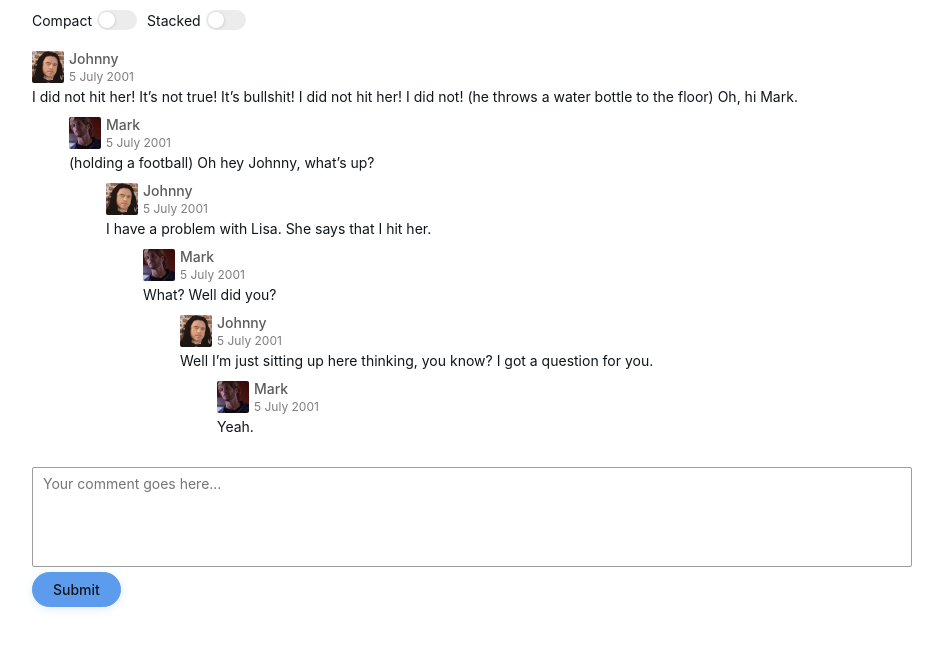
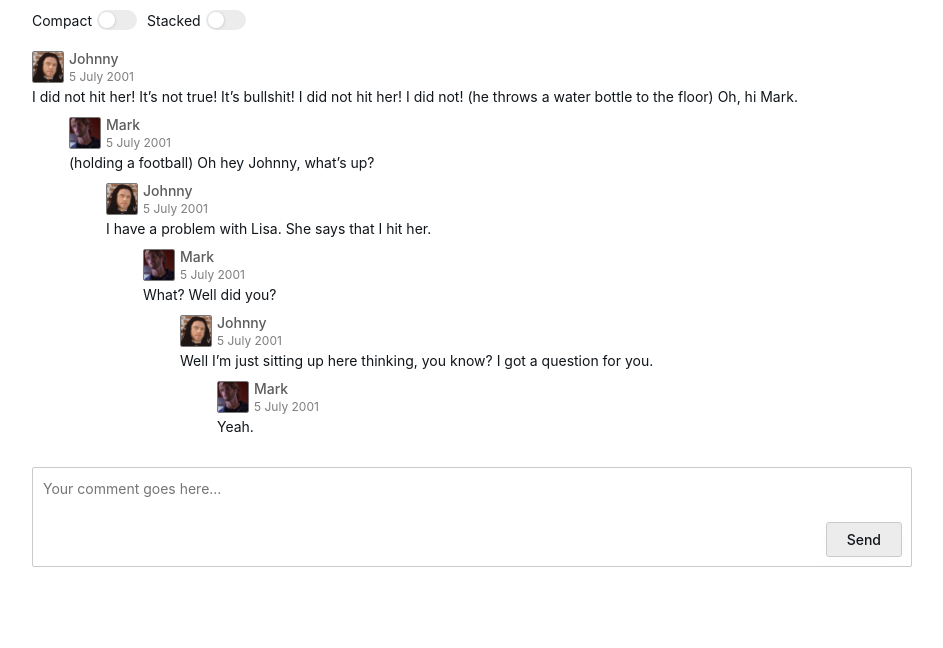
Before and after one commit to fanisco/reacy-ui, a React (Create React App) app: page / in a window 1280 px wide. Shown: the top 648 px of the page, without its empty margins (168-1111 px from the left). Built offline with nearby package versions, Linux system fonts and the light colour scheme.

Commit message:
Post form style

```diff
--- a/src/App.tsx
+++ b/src/App.tsx
@@ -1,13 +1,10 @@
 import React, { Component } from 'react';
 import styled from 'styled-components';
 import CommentList from './ui/comments/CommentList';
-import Textarea from './ui/input/Textarea';
+import Form from './ui/comments/Form';
 import Switch from './ui/input/Switch';
 import data from './data/comments.json';
 import DataSet from './core/source/DataSet';
-import colors from './ui/colors';
-
-const transition = 'transition: all 0.15s ease-in-out';
 
 const LayoutBlock = styled.div`
   max-width: 900px;
@@ -20,22 +17,6 @@ const CommentsBlock = styled.div`
 
 const PostBlock = styled.div`
   padding: 10px;
-`;
-
-const Button = styled.button`
-  ${transition};
-  height: 35px;
-  padding: 5px 20px;
-  background-color: ${colors.primary};
-  border: 1px solid ${colors.primary};
-  border-radius: 40px;
-  cursor: pointer;
-  font-weight: 500;
-  box-shadow: 0 2px 10px ${colors.primary}30;
-
-  &:hover {
-    background-color: ${colors.primary};
-  }
 `;
 
 const FormGrid = styled.div`
@@ -75,8 +56,7 @@ export default class App extends Component<{}, { compact: boolean, stacked: bool
           <CommentList comments={this.data.records} compact={this.state.compact} stacked={this.state.stacked}/>
         </CommentsBlock>
         <PostBlock>
-          <Textarea name="comment" value="" caption="Your comment goes here..."/>
-          <Button>Submit</Button>
+          <Form/>
         </PostBlock>
       </LayoutBlock>
     );
--- /dev/null
+++ b/src/ui/button/Button.tsx
@@ -0,0 +1,40 @@
+import React, { MouseEvent } from 'react';
+import styled from 'styled-components';
+import colors from '../colors';
+
+interface IProps {
+  children: string,
+  onClick?: () => void
+}
+
+/**
+ * Component for displaying button.
+ */
+const Button = (props: IProps) => {
+  const onClick = (ev: MouseEvent) => {
+    ev.preventDefault();
+    props.onClick && props.onClick()
+  };
+  return <Bootton onClick={onClick}>{props.children}</Bootton>
+};
+
+const Bootton = styled.button`
+  height: 35px;
+  padding: 5px 20px;
+  background-color: ${colors.alumie};
+  border: 1px solid ${colors.silver};
+  border-radius: 3px;
+  cursor: pointer;
+  font-weight: 500;
+  box-shadow: 0 2px 10px ${colors.alumie}30;
+  transition: all 0.15s ease-in-out;
+
+  &:hover {
+    background-color: ${colors.platin};
+  }
+  &:active:focus {
+    padding-top: 6px;
+  }
+`;
+
+export default Button;
--- a/src/ui/colors.ts
+++ b/src/ui/colors.ts
@@ -1,4 +1,5 @@
 export default {
+  primaryLight: '#5ea7f8',
   primary: '#5D9CEC',
   primaryText: '#4287DF',
   accent: '#FF3D6F',
@@ -9,7 +10,8 @@ export default {
   base: '#333333',
   dark: '#5C5C5C',
   gray: '#7D7D7D',
-  pale: '#9D9D9D',
-  silv: '#CACACA',
-  alum: '#ECECEC',
+  ferrum: '#9D9D9D',
+  silver: '#CACACA',
+  alumie: '#ECECEC',
+  platin: '#f9f9f9',
 }
--- a/src/ui/comments/Author.tsx
+++ b/src/ui/comments/Author.tsx
@@ -49,9 +49,8 @@ const Photo = styled.img<StyledProps>`
   margin-right: 5px;
   width: ${props => props.photoSize}px;
   height: ${props => props.photoSize}px;
-  border: 0 none;
+  border: 1px solid #00000085;
   border-radius: 2px;
-  transition: width, height 0.15s ease-in-out;
 `;
 
 const NameWrapper = styled.div<StyledProps>`
--- /dev/null
+++ b/src/ui/comments/Form.tsx
@@ -0,0 +1,41 @@
+import React, { Component } from 'react';
+import styled from 'styled-components';
+import Textarea from '../input/Textarea';
+import Button from '../button/Button';
+// import colors from '../colors';
+
+// interface IProps {
+//   children: string
+// }
+
+/**
+ * Component for displaying button.
+ */
+export default class Form extends Component {
+  render() {
+    return (
+      <Wrapper>
+        <TextareaWrapper>
+          <Textarea name="comment" value="" caption="Your comment goes here..."/>
+        </TextareaWrapper>
+        <ButtonWrapper>
+          <Button>Send</Button>
+        </ButtonWrapper>
+      </Wrapper>
+    )
+  }
+};
+
+const Wrapper = styled.div`
+  position: relative;
+`;
+
+const TextareaWrapper = styled.div`
+
+`;
+
+const ButtonWrapper = styled.div`
+  position: absolute;
+  right: 10px;
+  bottom: 10px;
+`;
--- a/src/ui/input/Switch.tsx
+++ b/src/ui/input/Switch.tsx
@@ -39,7 +39,7 @@ const Trigger = styled.div<StyledProps>`
   width: 40px;
   height: 20px;
   border-radius: 20px;
-  background-color: ${props => props.active ? colors.successLight : colors.alum};
+  background-color: ${props => props.active ? colors.successLight : colors.alumie};
   cursor: pointer;
   transition: background-color 0.15s ease-in-out;
 
--- a/src/ui/input/Textarea.tsx
+++ b/src/ui/input/Textarea.tsx
@@ -15,16 +15,17 @@ export default class Textarea extends Input {
 }
 
 const TextArea = styled.textarea`
+  display: block;
   width: 100%;
   height: 100px;
-  padding: 5px 10px;
-  border: 1px solid ${colors.pale};
+  padding: 10px 10px;
+  border: 1px solid ${colors.silver};
   border-radius: 2px;
   resize: none;
   transition: all 0.15s ease-in-out;
 
   &:hover, &:focus {
-    border-color: ${colors.primary}
+    border-color: ${colors.ferrum}
   }
   &:focus {
     box-shadow: 0 5px 15px ${colors.primary}20;
```
